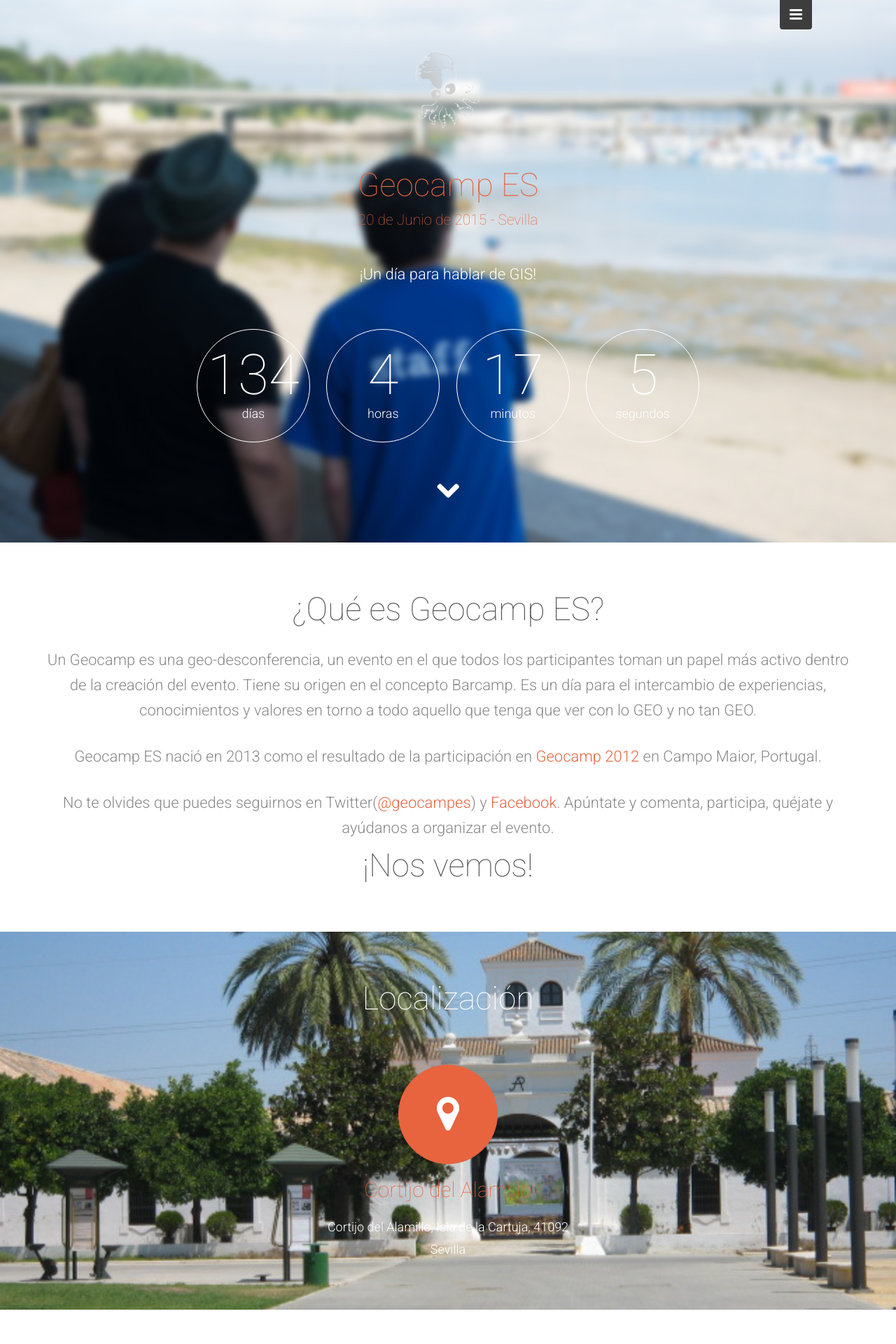
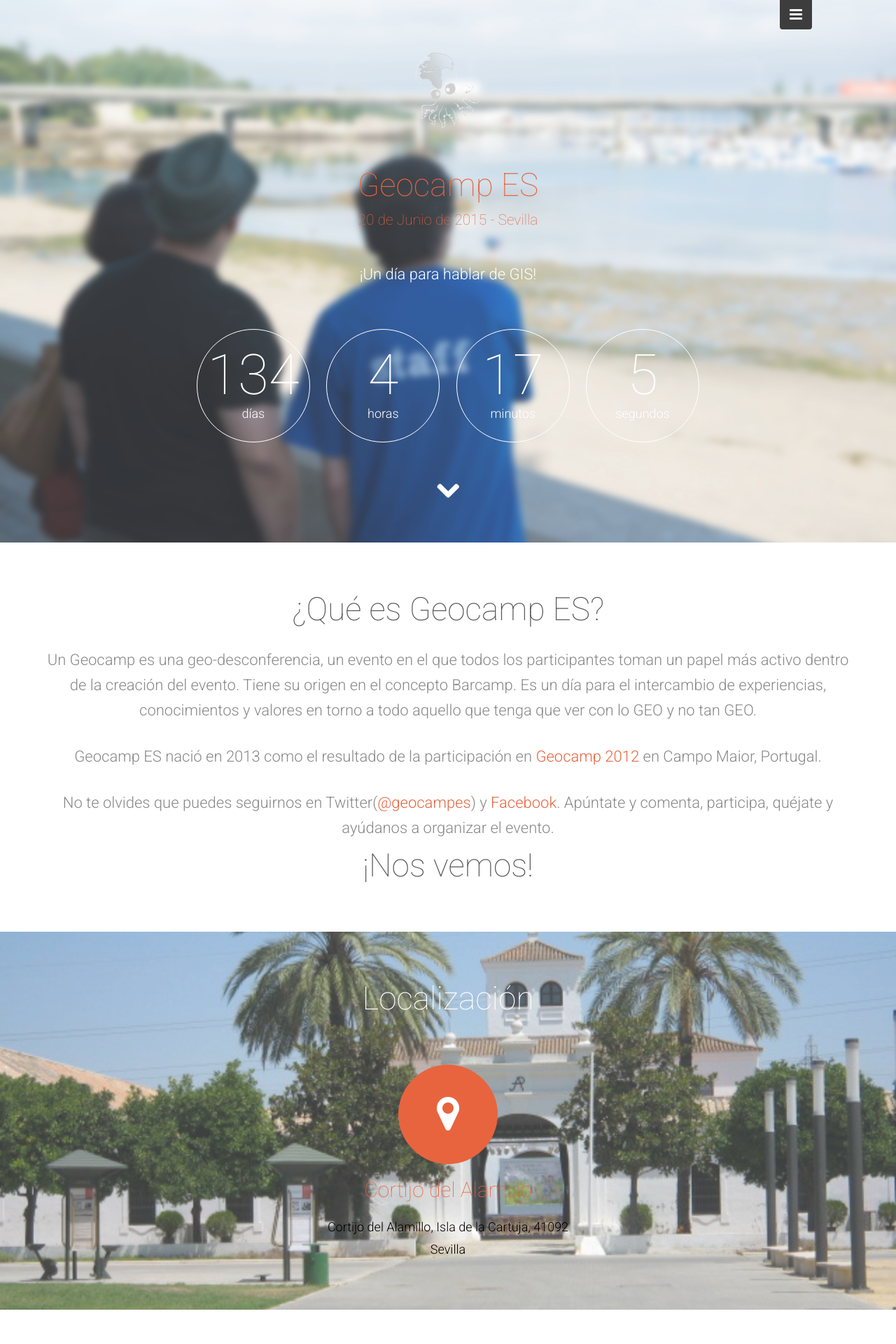
Before and after one commit to geocamp-es/2015, a PHP site: page / in a window 1280 px wide. Shown: the top 1920 px of the page at 70% size. Run offline with PHP 8.4, Linux system fonts and the light colour scheme.

Commit message:
Style changes

```diff
--- a/assets/css/style.css
+++ b/assets/css/style.css
@@ -712,3 +712,11 @@ footer {
 		height: 400px;
 	}
 }
+
+.backstretch {
+	opacity: 0.8;
+}
+
+.about-box-1 p {
+	color: black;
+}
```
